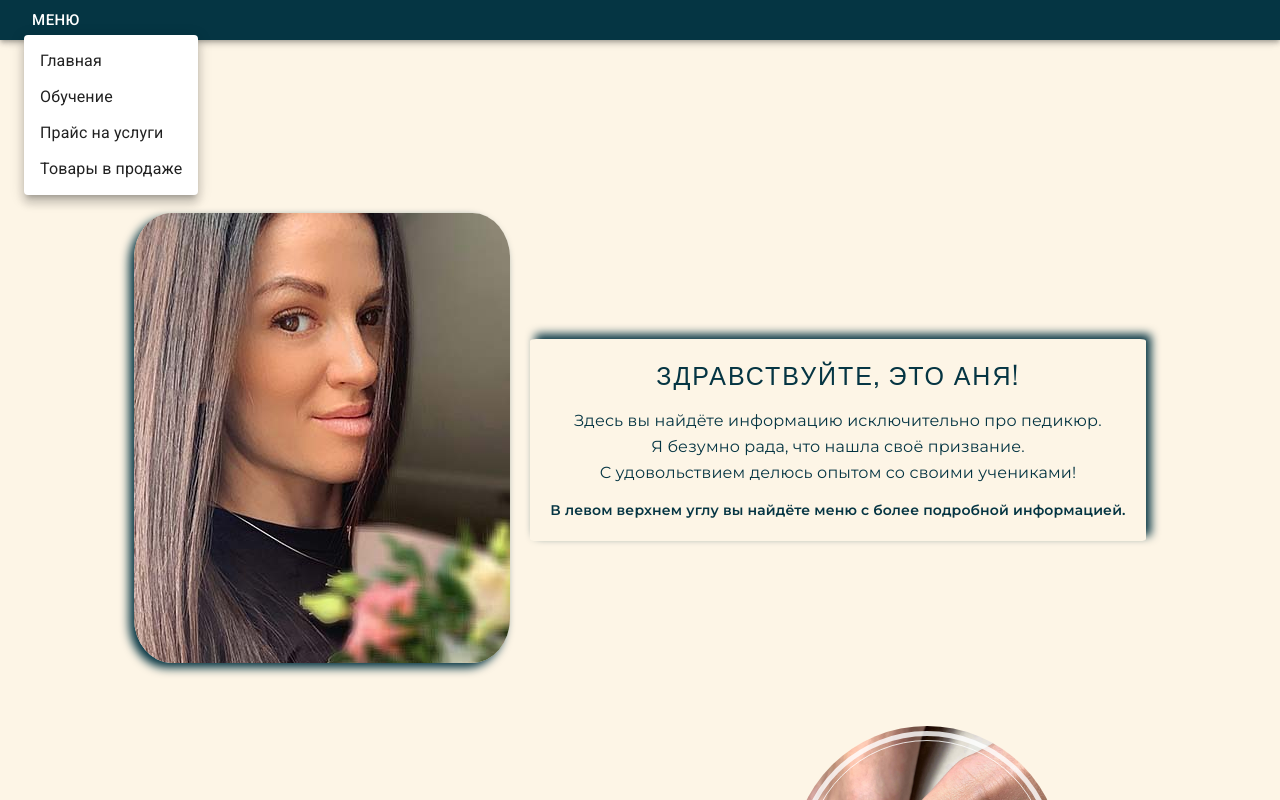
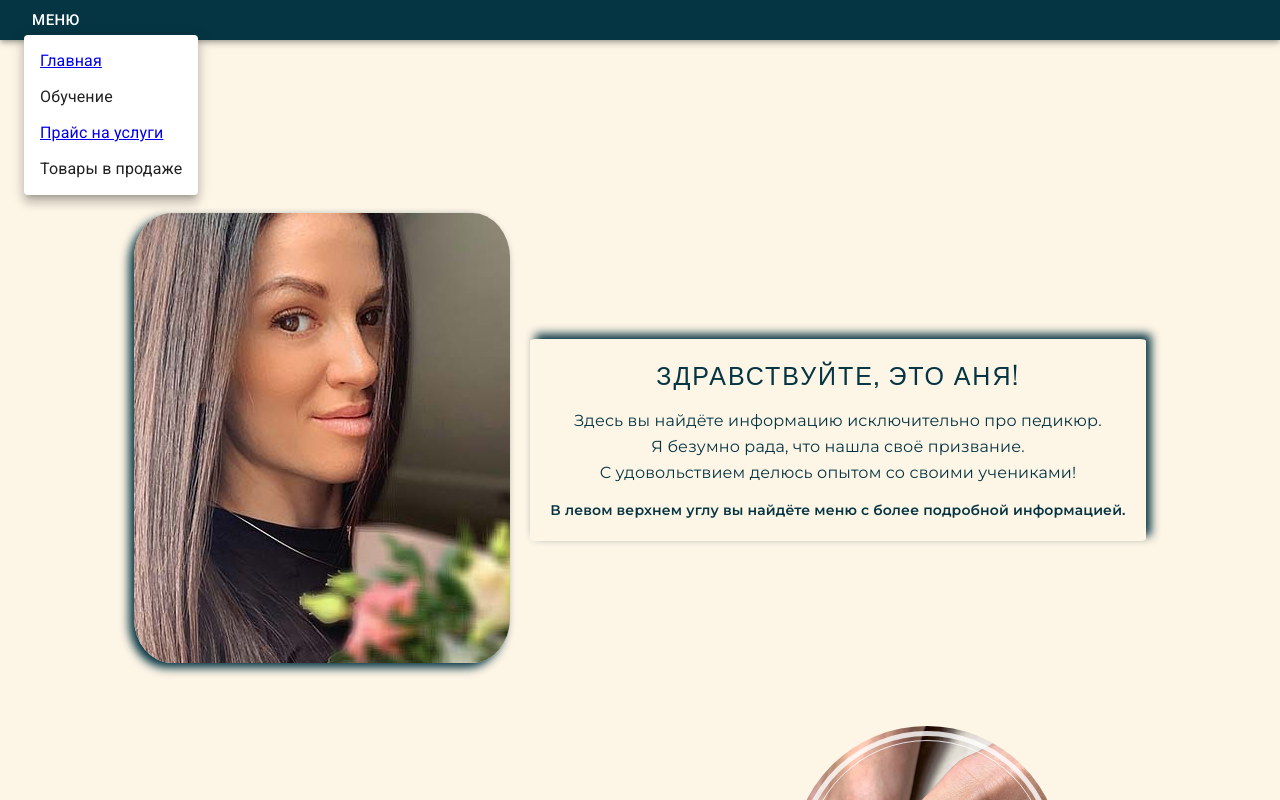
Before and after one commit to TonyFinder/Pedicure-master, a React (Create React App) app: page /#/ in a window 1280 px wide. Both pictures are taken after a click on the button "МЕНЮ". Shown: the top 800 px of the page. Built offline with nearby package versions, Linux system fonts and the light colour scheme.

Commit message:
React router dom 6 + Component ScrollToTop.

```diff
--- a/package.json
+++ b/package.json
@@ -20,6 +20,7 @@
     "node-sass": "^7.0.1",
     "react": "^18.0.0",
     "react-dom": "^18.0.0",
+    "react-router-dom": "^6.3.0",
     "react-scripts": "5.0.1",
     "typescript": "^4.4.2",
     "web-vitals": "^2.1.0"
--- a/src/components/App/App.tsx
+++ b/src/components/App/App.tsx
@@ -5,6 +5,7 @@ import {createTheme, ThemeProvider} from '@mui/material/styles';
 import {Footer} from '../Footer/Footer';
 import {Main} from '../Main/Main';
 import {Price} from '../Price/Price';
+import {Route, Routes} from 'react-router-dom';
 
 const theme = createTheme({
     palette: {
@@ -19,8 +20,10 @@ export const App = () => {
     return <ThemeProvider theme={theme}>
         <Header/>
         <div className={styles.appContainer}>
-            <Main/>
-            <Price/>
+            <Routes>
+                <Route path="/" element={<Main/>}/>
+                <Route path="/price" element={<Price/>}/>
+            </Routes>
         </div>
         <Footer/>
     </ThemeProvider>
--- a/src/components/MatetialUI/MenuList/MenuList.tsx
+++ b/src/components/MatetialUI/MenuList/MenuList.tsx
@@ -3,6 +3,7 @@ import Button from '@mui/material/Button';
 import Menu from '@mui/material/Menu';
 import MenuItem from '@mui/material/MenuItem';
 import Zoom from '@mui/material/Zoom';
+import {Link} from 'react-router-dom';
 
 export const MenuList = () => {
     const [anchorEl, setAnchorEl] = React.useState<null | HTMLElement>(null);
@@ -38,9 +39,13 @@ export const MenuList = () => {
                 onClose={handleClose}
                 TransitionComponent={Zoom}
             >
-                <MenuItem onClick={handleClose}>Главная</MenuItem>
+                <MenuItem onClick={handleClose}>
+                    <Link to="/">Главная</Link>
+                </MenuItem>
                 <MenuItem onClick={handleClose}>Обучение</MenuItem>
-                <MenuItem onClick={handleClose}>Прайс на услуги</MenuItem>
+                <MenuItem onClick={handleClose}>
+                    <Link to="/price">Прайс на услуги</Link>
+                </MenuItem>
                 <MenuItem onClick={handleClose}>Товары в продаже</MenuItem>
             </Menu>
         </div>
--- /dev/null
+++ b/src/components/common/ScrollToTop/ScrollToTop.tsx
@@ -0,0 +1,11 @@
+import { useEffect } from "react";
+import { useLocation } from "react-router";
+
+export const ScrollToTop = (props: any) => {
+    const location = useLocation();
+    useEffect(() => {
+        window.scrollTo(0, 0);
+    }, [location]);
+
+    return <>{props.children}</>
+};
--- a/src/index.tsx
+++ b/src/index.tsx
@@ -3,14 +3,19 @@ import ReactDOM from 'react-dom/client';
 import './index.css';
 import reportWebVitals from './reportWebVitals';
 import {App} from './components/App/App';
+import {HashRouter} from 'react-router-dom';
+import {ScrollToTop} from './components/common/ScrollToTop/ScrollToTop';
 
 const root = ReactDOM.createRoot(
-  document.getElementById('root') as HTMLElement
+    document.getElementById('root') as HTMLElement
 );
 root.render(
-  <React.StrictMode>
-    <App />
-  </React.StrictMode>
+    <React.StrictMode>
+        <HashRouter>
+            <ScrollToTop/>
+            <App/>
+        </HashRouter>
+    </React.StrictMode>
 );
 
 // If you want to start measuring performance in your app, pass a function
```
Also changed, not shown: 1 other file (tests, documents, lock files or other folders).
